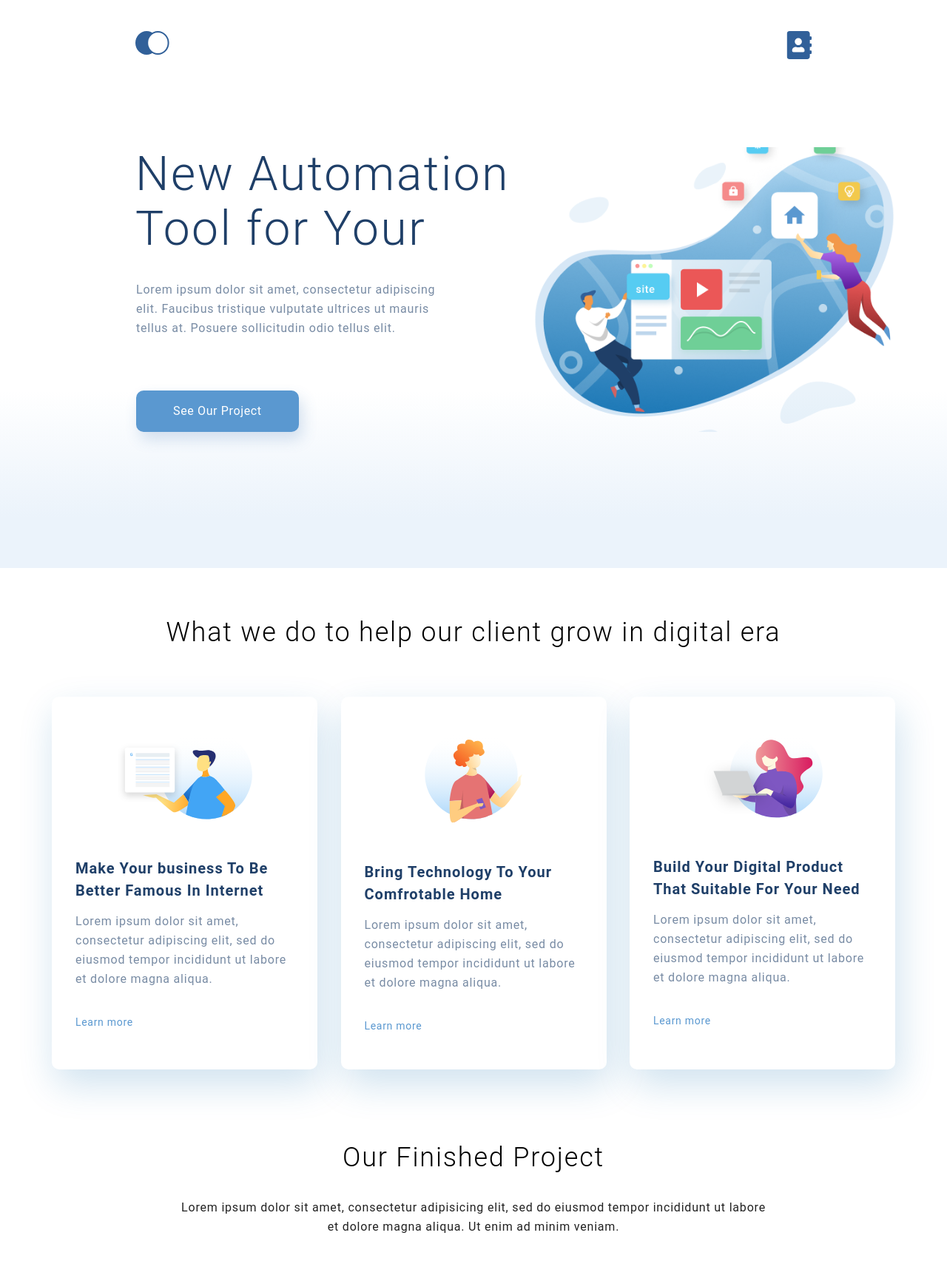
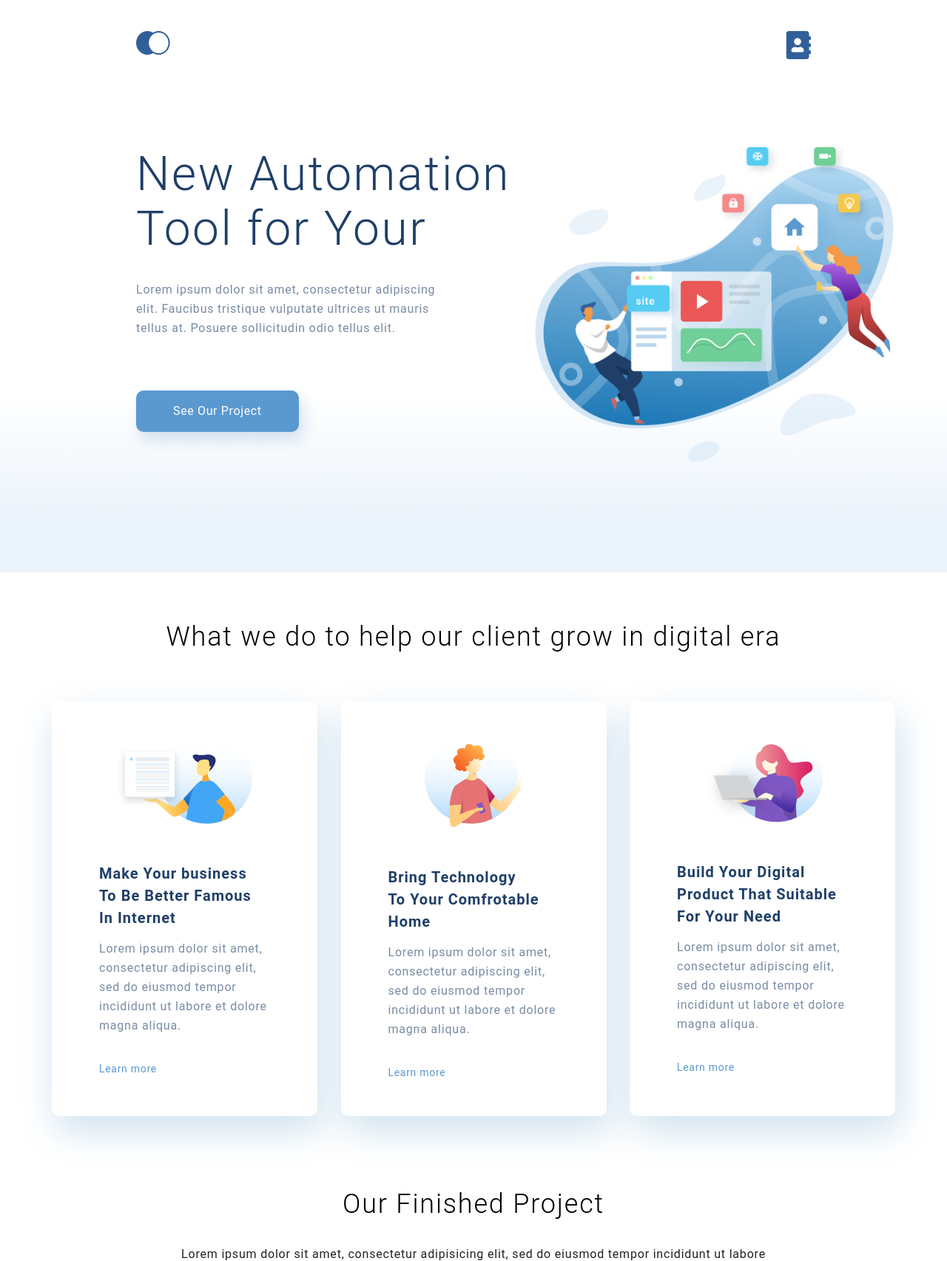
Before and after one commit to Jeff20201227/HTML-CSS, a PHP site: page / in a window 1280 px wide. Shown: the top 1705 px of the page at 74% size. Run offline with PHP 8.4, Linux system fonts and the light colour scheme.

Commit message:
Lesson_7.3
Поправил весь проект, начиная с главной.

```diff
--- a/Lesson_7/index.html
+++ b/Lesson_7/index.html
@@ -81,7 +81,7 @@
         </div>
     </div>
 
-    <!-- <div class="footer">
+    <div class="footer">
         <div class="container">
             <div class="top_footer">
                 <h3 class="text_h3_footer">Intersted to&nbsp;woek
@@ -107,7 +107,7 @@
                 <p class="text_copyrait">2021&nbsp;&copy; All rights reserved.</p>
             </div>
         </div>
-    </div> -->
+    </div>
 </body>
 
 </html>
--- a/Lesson_7/style.css
+++ b/Lesson_7/style.css
@@ -26,10 +26,18 @@ body {
     height: 100%;
 }
 
+.top_content {
+    background-image: url(img/top_back.png);
+    background-repeat: no-repeat;
+    background-position: right 190px;
+    background-size: 43%;
+}
+
 .menu {
     margin-top: 42px;
-    margin-left: 113px;
-    margin-right: 113px;
+    margin-left: 114px;
+    margin-right: 114px;
+    margin-bottom: 115px;
 }
 
 .menu_ul {
@@ -48,12 +56,8 @@ li {
 }
 
 .top_info {
-    background-image: url(img/top_back.png);
-    background-repeat: no-repeat;
-    background-position: right center;
     flex-grow: 1;
     height: 100%;
-    background-size: 43%
 }
 
 .top_info_h1 {
@@ -64,8 +68,7 @@ li {
     line-height: 74px;
     letter-spacing: 0.04em;
     margin-bottom: 32px;
-    margin-left: 113px;
-    margin-top: 115px;
+    margin-left: 114px;
 }
 
 .text_p {
@@ -136,7 +140,7 @@ a.top_info_link:hover {
 
 .product_catalog_img {
     align-self: center;
-    margin-bottom: 51px;
+    margin-bottom: 52px;
 }
 
 .text_h4 {
@@ -148,8 +152,15 @@ a.top_info_link:hover {
     margin-bottom: 14px;
 }
 
+.text_h4_product {
+    margin-left: 32px;
+    margin-right: 32px;
+}
+
 .text_p_product {
     margin-bottom: 30px;
+    margin-left: 32px;
+    margin-right: 32px;
 }
 
 .product_catalog_link {
@@ -158,6 +169,7 @@ a.top_info_link:hover {
     letter-spacing: 0.05em;
     color: #5A98D0;
     text-decoration: none;
+    margin-left: 32px;
 }
 
 .product_catalog_link:hover {
```
Also changed, not shown: other parts of Lesson_7/style.css (+16 -13 lines).
